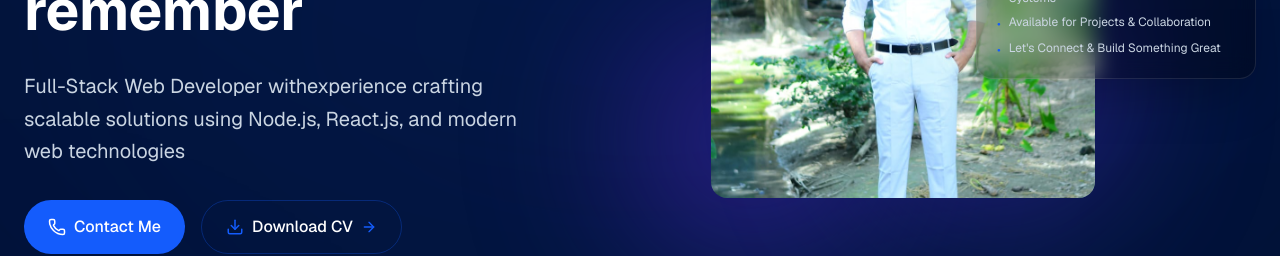
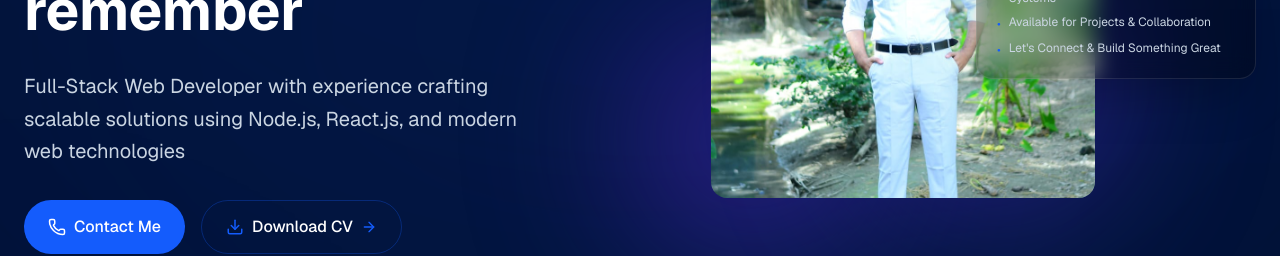
Before and after one commit to devmdsadikhasan/portfolio, a Next.js app: page / in a window 1280 px wide. Shown: the part 420-676 px from the top of the page. Built offline with nearby package versions, Linux system fonts and the light colour scheme.

Commit message:
fix: correct typo in professional description on homepage

```diff
--- a/src/app/page.tsx
+++ b/src/app/page.tsx
@@ -204,7 +204,7 @@ export default function Home() {
                 Start building websites people remember
               </h1>
               <p className="text-[#cad5e2] text-base sm:text-lg lg:text-xl mt-6 max-w-lg leading-relaxed">
-                Full-Stack Web Developer withexperience crafting scalable solutions using Node.js, React.js,
+                Full-Stack Web Developer with experience crafting scalable solutions using Node.js, React.js,
                 and modern web technologies
               </p>
               <div className="flex flex-wrap gap-4 mt-8">
```
